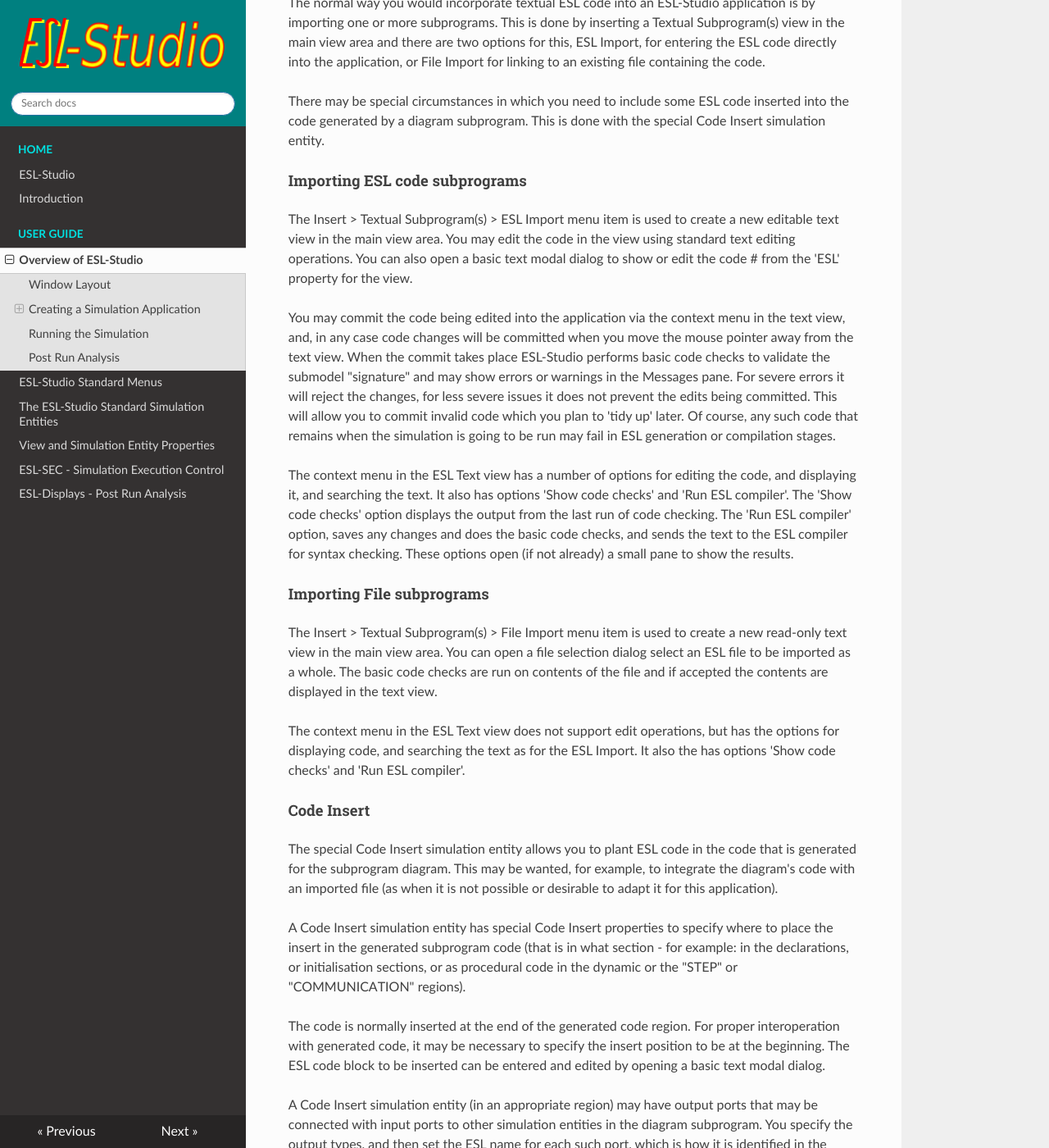
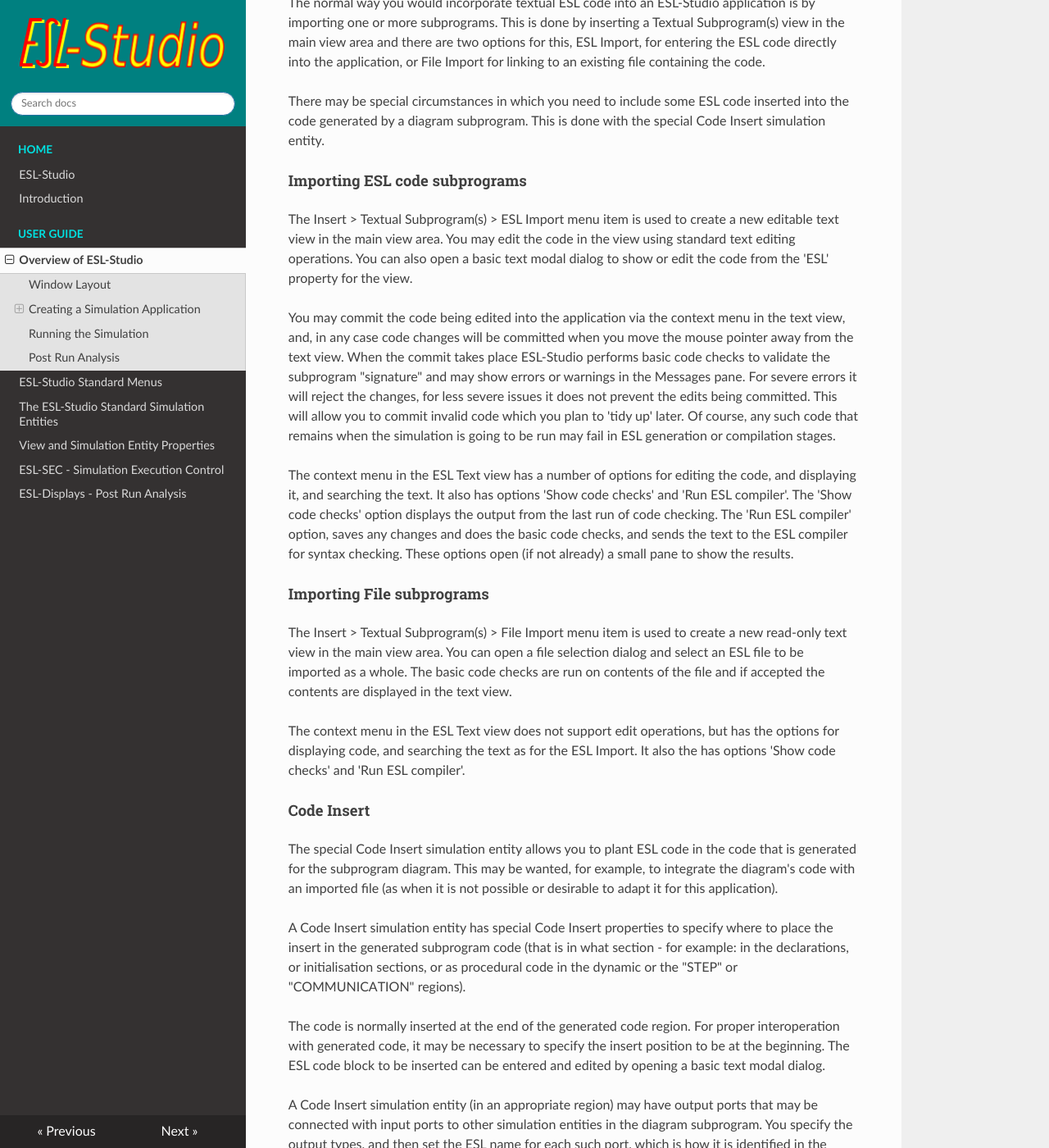
Before and after one commit to ryllank/esl-studio, an MkDocs documentation site: the page built from docs/webpages/guides/overview.md, in a window 1280 px wide and 1400 px high, scrolled down 5801 px. Shown: the whole window at 82% size. Built offline with MkDocs 1.6.1, drawn with Linux system fonts in a browser that asks for light colours; some of the changed text lies outside the part shown.

Commit message:
Improvements to overview, std-menus & properties guide in webpages, including adding the "Post Call Code" Segment Call Control property for Segment Call.

```diff
--- a/docs/webpages/guides/overview.md
+++ b/docs/webpages/guides/overview.md
@@ -206,7 +207,7 @@
 Input and Output Arguments for Submodel and Segment subprograms will
 normally be realised as Ports for a subprogram Call simulation entity
 (on another subprogram diagram), when the Call is set for this
-submodel.
+subprogram.
 
 Input Arguments have the (boolean) attribute called "Attribute" (Tag
 "ATTR") which may be checked to specify that the input argument will be
@@ -285,14 +286,14 @@
 create a new editable text view in the main view area.
 You may edit the code in the view using standard text editing
 operations.
-You can also open a basic text modal dialog to show or edit the code #
+You can also open a basic text modal dialog to show or edit the code
 from the 'ESL' property for the view.
 
 You may commit the code being edited into the application via the
 context menu in the text view, and, in any case code changes will be
 committed when you move the mouse pointer away from the text view.
 When the commit takes place ESL-Studio performs basic code checks to
-validate the submodel "signature" and may show errors or warnings in
+validate the subprogram "signature" and may show errors or warnings in
 the Messages pane. For severe errors it will reject the changes, for
 less severe issues it does not prevent the edits being committed. This
 will allow you to commit invalid code which you plan to 'tidy up'
@@ -312,9 +313,9 @@
 
 The Insert > Textual Subprogram(s) > File Import menu item is used to
 create a new read-only text view in the main view area.
-You can open a file selection dialog select an ESL file to be imported
-as a whole. The basic code checks are run on contents of the file and
-if accepted the contents are displayed in the text view.
+You can open a file selection dialog and select an ESL file to be
+imported as a whole. The basic code checks are run on contents of the
+file and if accepted the contents are displayed in the text view.
 
 The context menu in the ESL Text view does not support edit operations,
 but has the options for displaying code, and searching the text as for
```
Also changed, not shown: other parts of docs/webpages/guides/overview.md (+7 -6 lines), docs/webpages/guides/properties.md (+6 -5 lines), docs/webpages/guides/std-menus.md (+1 -1 lines).
